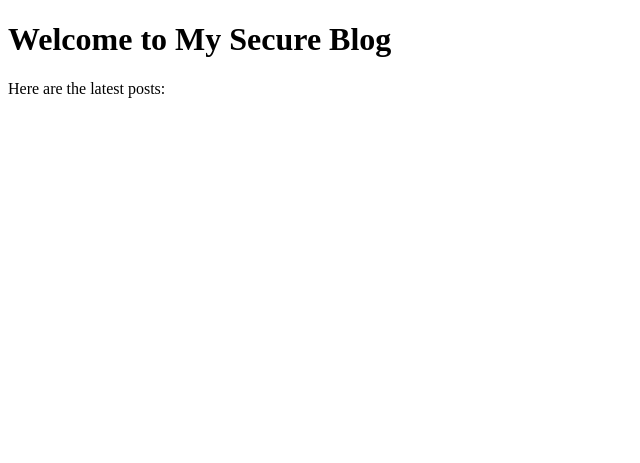
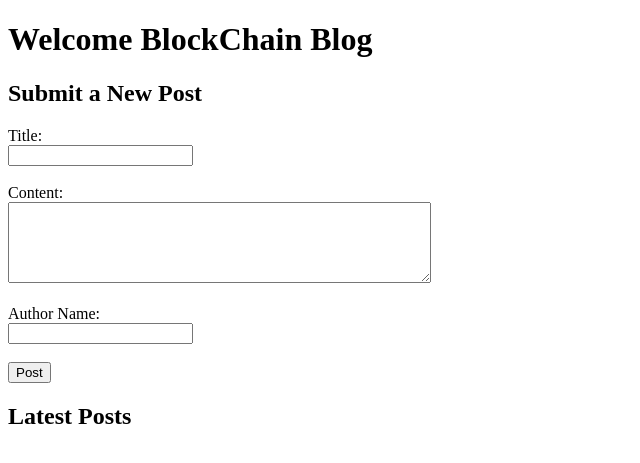
Before and after one commit to ninjacoder939/chainblog, a FastAPI app: template templates/index.html in a window 1280 px wide. Shown: the top 463 px of the page, without its empty margins (0-640 px from the left). Run offline with FastAPI, Linux system fonts and the light colour scheme; the template is opened without the code that fills it, so the values that code supplies are empty; parts of the project's set-up code (start-up, migrations or seed data) failed here and were passed over.

Commit message:
adding post html

```diff
--- a/requirements.txt
+++ b/requirements.txt
@@ -14,6 +14,7 @@ motor==3.7.1
 pydantic==2.12.3
 pydantic_core==2.41.4
 pymongo==4.15.3
+python-multipart==0.0.20
 sniffio==1.3.1
 starlette==0.48.0
 typing-inspection==0.4.2
--- a/templates/index.html
+++ b/templates/index.html
@@ -2,15 +2,31 @@
 <html lang="en">
 <head>
     <meta charset="UTF-8">
-    <title>My Secure Blog</title>
+    <title>My BlockChain Blog</title>
 </head>
 <body>
-    <h1>Welcome to My Secure Blog</h1>
-    <p>Here are the latest posts:</p>
+    <h1>Welcome BlockChain Blog</h1>
+
+    <h2>Submit a New Post</h2>
+    <form action="/posts/submit" method="post">
+        <label>Title:</label><br>
+        <input type="text" name="title" required><br><br>
+
+        <label>Content:</label><br>
+        <textarea name="content" rows="5" cols="50" required></textarea><br><br>
+
+        <label>Author Name:</label><br>
+        <input type="text" name="author" required><br><br>
+
+        <button type="submit">Post</button>
+    </form>
+
+    <h2>Latest Posts</h2>
     <ul>
         {% for post in posts %}
         <li>
-            <a href="/posts/{{ post.id }}">{{ post.title }}</a> - {{ post.author }}
+            <strong>{{ post.title }}</strong> by {{ post.author }}<br>
+            {{ post.content[:10000] }}...
         </li>
         {% endfor %}
     </ul>
```
Also changed, not shown: routes/posts.py (+20 -0 lines).
